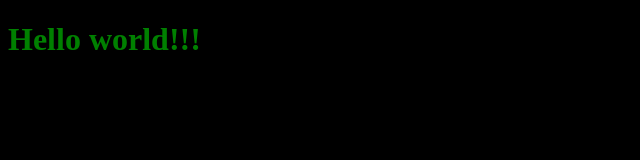
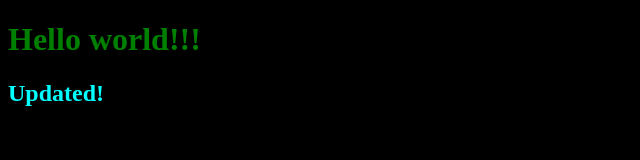
Before and after one commit to aviv1042/first_upload, a plain HTML site: page index.html in a window 1280 px wide. Shown: the whole page, without its empty margins (0-640 px from the left). Drawn offline with Linux system fonts and the light colour scheme.

Commit message:
second_upload

```diff
--- a/index.html
+++ b/index.html
@@ -8,5 +8,6 @@
 </head>
 <body>
     <h1>Hello world!!!</h1>
+    <h2 class="v2">Updated!</h2>
 </body>
 </html>
--- a/styles.css
+++ b/styles.css
@@ -5,3 +5,7 @@ body {
 h1 {
     color: green;
 }
+
+.v2 {
+    color: aqua;
+}
```
